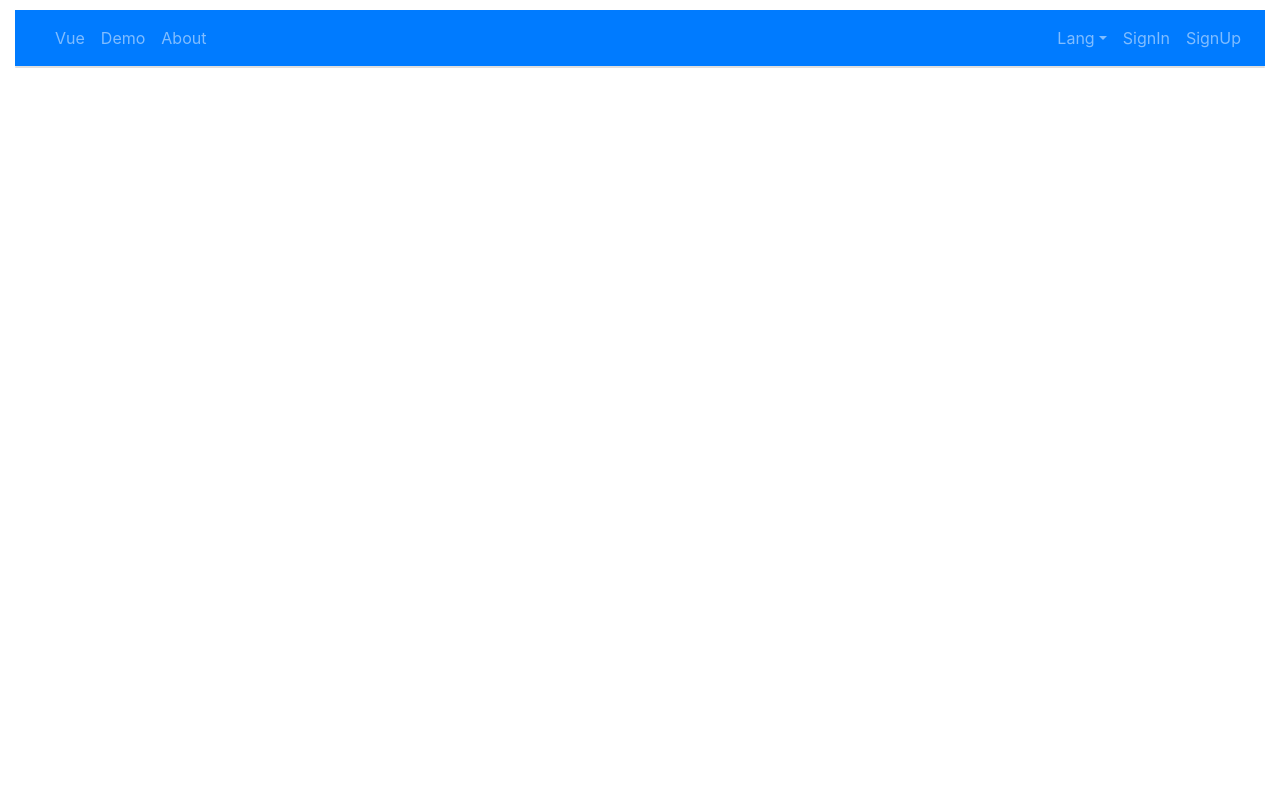
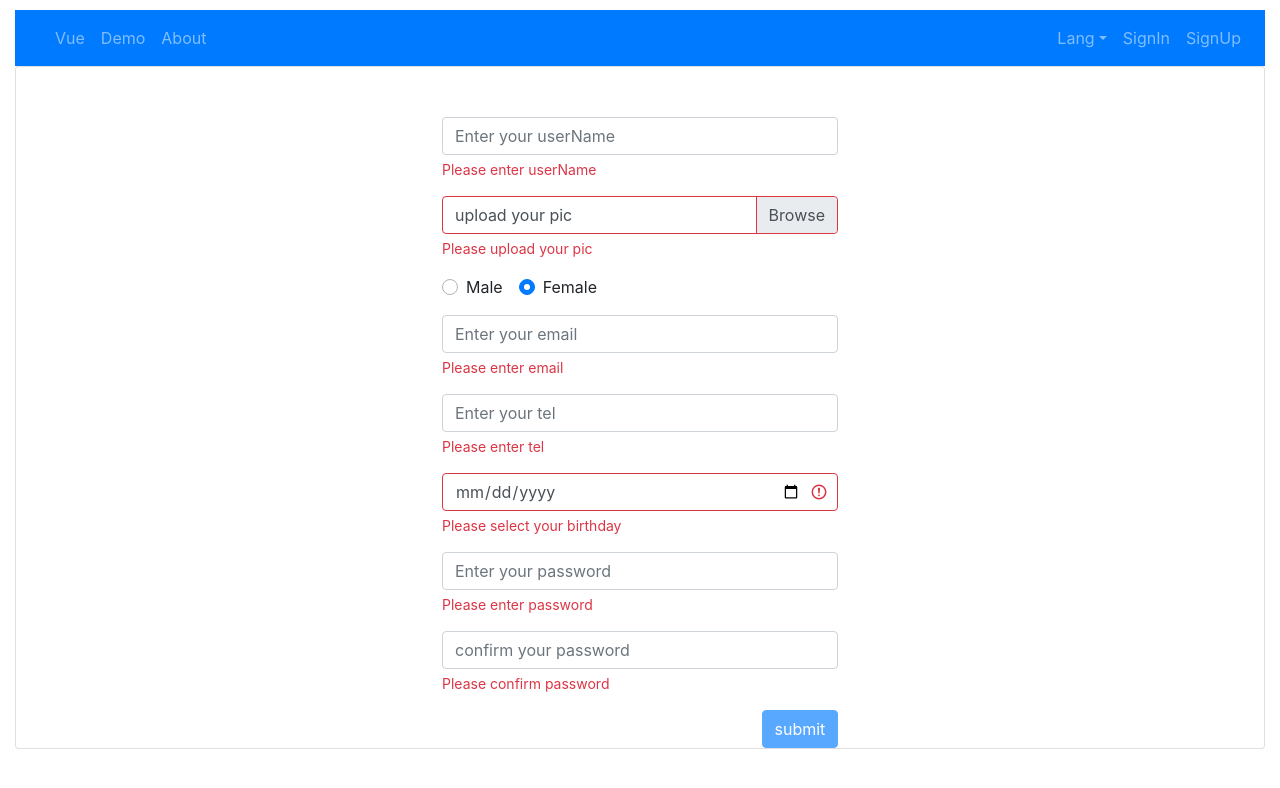
Before and after one commit to neoguojing/bootstrapvue, a Vue app: page /register in a window 1280 px wide. Shown: the top 788 px of the page. Built offline with nearby package versions, Linux system fonts and the light colour scheme.

Commit message:
finish register view

```diff
--- a/src/components/NRegister.vue
+++ b/src/components/NRegister.vue
@@ -48,7 +48,7 @@
             <b-col cols="4">
             </b-col>
             <b-col cols="4">
-                <b-form-group label="gender">
+                <b-form-group>
                     <b-form-radio-group
                         v-model="selectedGender"
                         :options="genders"
@@ -173,7 +173,9 @@
         <b-row>
             <b-col cols="4">
             </b-col>
-            <b-col cols="4">
+            <b-col cols="3">
+            </b-col>
+            <b-col cols="1">
                <b-button
                     variant="primary"
                     @click="onSubmit"
@@ -204,6 +206,7 @@ import { BFormGroup,BButton,BFormInput,BFormCheckbox,BRow,BCol,BFormRadioGroup,B
     }
 })
 export default class NRegister extends Vue {
+    //todo 上传图片单独分开
     /////////////////////////////////////////////
     registerData = {
         userName : "",
@@ -215,6 +218,12 @@ export default class NRegister extends Vue {
         birthday:""
     }
 
+    selectedGender = 0;
+    genders = [
+        { text: 'Male', value: 1 },
+        { text: 'Female', value: 0 }
+    ]
+
     confirmPassword = "";
     ///////////////////////////////////////////
     get userNameState(): boolean|null {
@@ -224,11 +233,11 @@ export default class NRegister extends Vue {
        return this.registerData.userName.length >= this.nameLength? true:false
     }
 
-    get emailNameState(): boolean|null {
+    get emailState(): boolean|null {
         if (this.registerData.email == "") {
             return null;
         }
-       const patten=new RegExp("/^[A-Za-z][A-Za-z0-9]{7,99}(?<=[^A-Z].*)(?<=[^a-z].*)(?<=[^0-9].*)$/");
+        const patten = /^\w+([.-]?\w+)*@\w+([.-]?\w+)*(\.\w{2,3})+$/;
         return patten.test(this.registerData.email);
     }
 
@@ -236,7 +245,7 @@ export default class NRegister extends Vue {
         if (this.registerData.tel == "") {
             return null;
         }
-       const patten=new RegExp("/^[A-Za-z][A-Za-z0-9]{7,99}(?<=[^A-Z].*)(?<=[^a-z].*)(?<=[^0-9].*)$/");
+        const patten =/^[1][3,4,5,7,8][0-9]{9}$/;
         return patten.test(this.registerData.tel);
     }
 
@@ -260,7 +269,7 @@ export default class NRegister extends Vue {
         if (this.registerData.password == "") {
             return null;
         }
-        const patten=new RegExp("/^[A-Za-z][A-Za-z0-9]{7,99}(?<=[^A-Z].*)(?<=[^a-z].*)(?<=[^0-9].*)$/");
+        const patten = /^[A-Za-z][A-Za-z0-9]{7,99}(?<=[^A-Z].*)(?<=[^a-z].*)(?<=[^0-9].*)$/;
         return patten.test(this.registerData.password);
     }
 
@@ -275,11 +284,10 @@ export default class NRegister extends Vue {
     }
 
     get btnState(): boolean{
-        if (this.registerData.userName == "" || this.registerData.password == "") {
-            return false;
-        }
 
-        if (this.passwordState && this.userNameState) {
+        if (this.passwordState && this.userNameState &&
+            this.picState && this.telState && this.emailState &&
+            this.birthdayState && this.confirmPasswordState) {
             return true;
         }
 
@@ -305,7 +313,7 @@ export default class NRegister extends Vue {
         }
     }
 
-    get confirmPaaswordFeedback(): string {
+    get confirmPasswordFeedback(): string {
         if (this.confirmPassword == '') {
             return 'Please confirm password';
         } else if(!this.confirmPasswordState) {
@@ -318,7 +326,7 @@ export default class NRegister extends Vue {
     get emailFeedback(): string {
         if (this.registerData.email == '') {
             return 'Please enter email';
-        } else if(!this.registerData.email) {
+        } else if(!this.emailState) {
             return 'invalid email';
         } else {
             return "";
@@ -328,7 +336,7 @@ export default class NRegister extends Vue {
     get telFeedback(): string {
         if (this.registerData.tel == '') {
             return 'Please enter tel';
-        } else if(!this.registerData.tel) {
+        } else if(!this.telState) {
             return 'invalid tel';
         } else {
             return "";
--- a/src/router/index.ts
+++ b/src/router/index.ts
@@ -2,6 +2,7 @@ import Vue from 'vue'
 import VueRouter from 'vue-router'
 import Home from '../views/Home.vue'
 import Login from '../views/Login.vue'
+import Register from '../views/Register.vue'
 import Demo from '../views/Demo.vue'
 
 Vue.use(VueRouter)
@@ -16,6 +17,11 @@ const routes = [
     path: '/login',
     name: 'Login',
     component: Login
+  },
+  {
+    path: '/register',
+    name: 'Register',
+    component: Register
   },
   {
     path: '/demo',
--- /dev/null
+++ b/src/views/Register.vue
@@ -0,0 +1,31 @@
+<template>
+  <div class="register" style="margin-top:50px;">
+    <BRow>
+      <BCol>
+        <NRegister
+            @submit="submit"
+        ></NRegister>
+      </BCol>
+    </BRow>
+  </div>
+</template>
+
+<script>
+// @ is an alias to /src
+import { BRow,BCol  } from 'bootstrap-vue';
+import NRegister from '@/components/NRegister.vue'
+
+export default { //导出模块
+    name: 'Register',
+    components: {
+        BRow,
+        BCol,
+        NRegister
+    },
+    methods:{
+      submit(val){
+        console.log("submit:",val)
+      }
+    }
+}
+</script>
```
